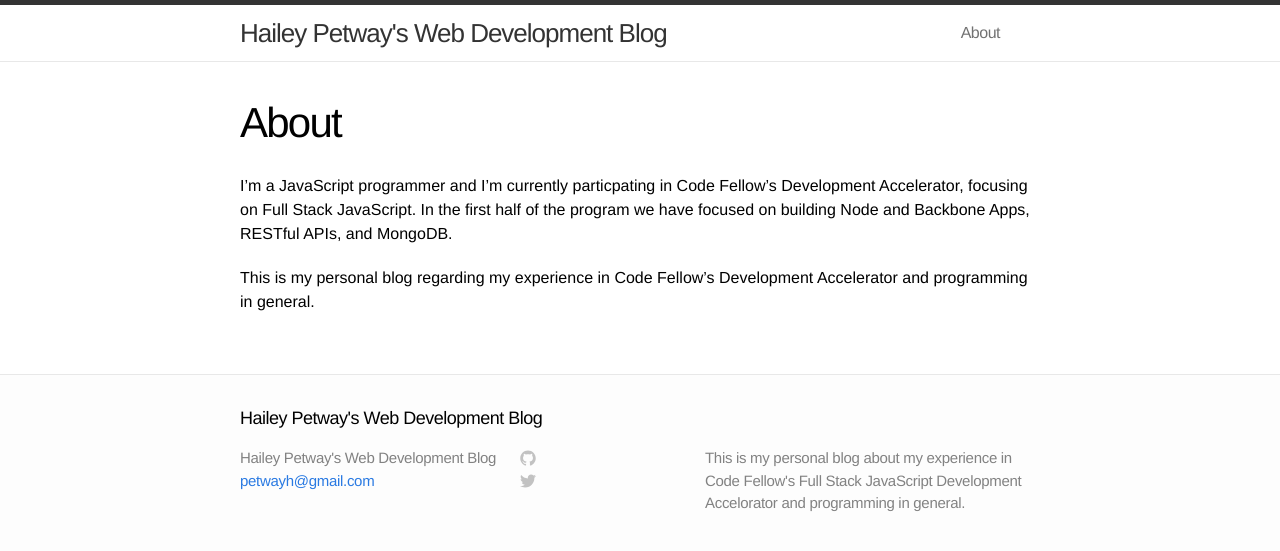
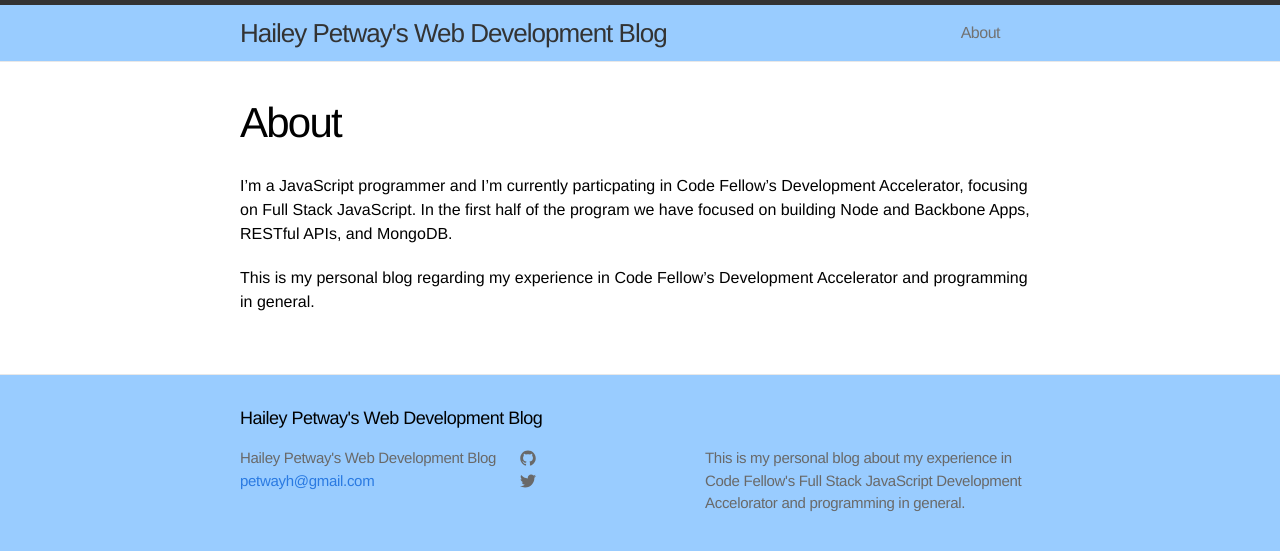
Before and after one commit to hlpetway/blog, a Jekyll site: the page built from about.md, in a window 1280 px wide. Shown: the top 551 px of the page. Built offline with Jekyll 4.4.1, drawn with Linux system fonts in a browser that asks for light colours.

Commit message:
adding styling to background colors and text

```diff
--- a/_includes/footer.html
+++ b/_includes/footer.html
@@ -18,7 +18,7 @@
             <span class="icon github">
               <svg version="1.1" class="github-icon-svg" xmlns="http://www.w3.org/2000/svg" xmlns:xlink="http://www.w3.org/1999/xlink" x="0px" y="0px"
                  viewBox="0 0 16 16" enable-background="new 0 0 16 16" xml:space="preserve">
-                <path fill-rule="evenodd" clip-rule="evenodd" fill="#C2C2C2" d="M7.999,0.431c-4.285,0-7.76,3.474-7.76,7.761
+                <path fill-rule="evenodd" clip-rule="evenodd" fill="#696969" d="M7.999,0.431c-4.285,0-7.76,3.474-7.76,7.761
                 c0,3.428,2.223,6.337,5.307,7.363c0.388,0.071,0.53-0.168,0.53-0.374c0-0.184-0.007-0.672-0.01-1.32
                 c-2.159,0.469-2.614-1.04-2.614-1.04c-0.353-0.896-0.862-1.135-0.862-1.135c-0.705-0.481,0.053-0.472,0.053-0.472
                 c0.779,0.055,1.189,0.8,1.189,0.8c0.692,1.186,1.816,0.843,2.258,0.645c0.071-0.502,0.271-0.843,0.493-1.037
@@ -37,7 +37,7 @@
             <span class="icon twitter">
               <svg version="1.1" class="twitter-icon-svg" xmlns="http://www.w3.org/2000/svg" xmlns:xlink="http://www.w3.org/1999/xlink" x="0px" y="0px"
                  viewBox="0 0 16 16" enable-background="new 0 0 16 16" xml:space="preserve">
-                <path fill="#C2C2C2" d="M15.969,3.058c-0.586,0.26-1.217,0.436-1.878,0.515c0.675-0.405,1.194-1.045,1.438-1.809
+                <path fill="#696969" d="M15.969,3.058c-0.586,0.26-1.217,0.436-1.878,0.515c0.675-0.405,1.194-1.045,1.438-1.809
                 c-0.632,0.375-1.332,0.647-2.076,0.793c-0.596-0.636-1.446-1.033-2.387-1.033c-1.806,0-3.27,1.464-3.27,3.27
                 c0,0.256,0.029,0.506,0.085,0.745C5.163,5.404,2.753,4.102,1.14,2.124C0.859,2.607,0.698,3.168,0.698,3.767
                 c0,1.134,0.577,2.135,1.455,2.722C1.616,6.472,1.112,6.325,0.671,6.08c0,0.014,0,0.027,0,0.041c0,1.584,1.127,2.906,2.623,3.206
--- a/css/main.css
+++ b/css/main.css
@@ -13,13 +13,15 @@ body {
   font-size: 16px;
   line-height: 1.5;
   font-weight: 300;
-  background-color: #fdfdfd;
+  background-color: #99CCFF;
 }
 
 #home-img {
 float: right;
-margin-right: 30px;
+margin-right: 20px;
+margin-top: 20px;
 }
+
 
 h1, h2, h3, h4, h5, h6 { font-size: 100%; font-weight: 400; }
 
@@ -49,7 +51,7 @@ a:visited { color: #205caa; }
   border-top: 5px solid #333;
   border-bottom: 1px solid #e8e8e8;
   min-height: 56px;
-  background-color: white;
+  background-color: #99CCFF;
 }
 
 .site-title,
@@ -124,7 +126,7 @@ a:visited { color: #205caa; }
 .site-footer p {
   font-size: 15px;
   letter-spacing: -.3px;
-  color: #828282;
+  color: #696969;
 }
 
 .github-icon-svg,
@@ -182,7 +184,7 @@ a:visited { color: #205caa; }
 
 .post-header .meta {
   font-size: 15px;
-  color: #818181;
+  color: #696969;
   margin-top: 5px;
 }
 
```
